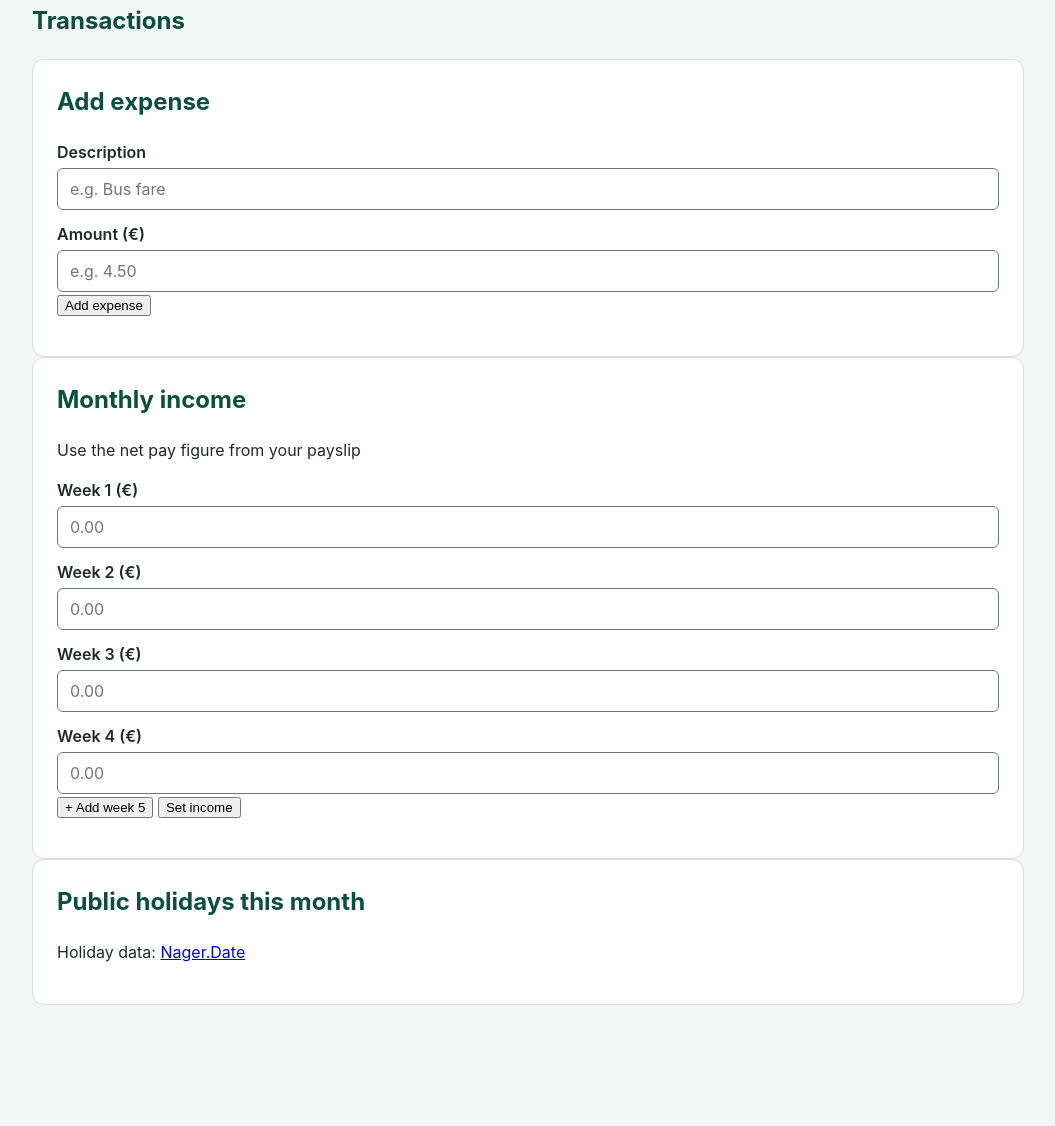
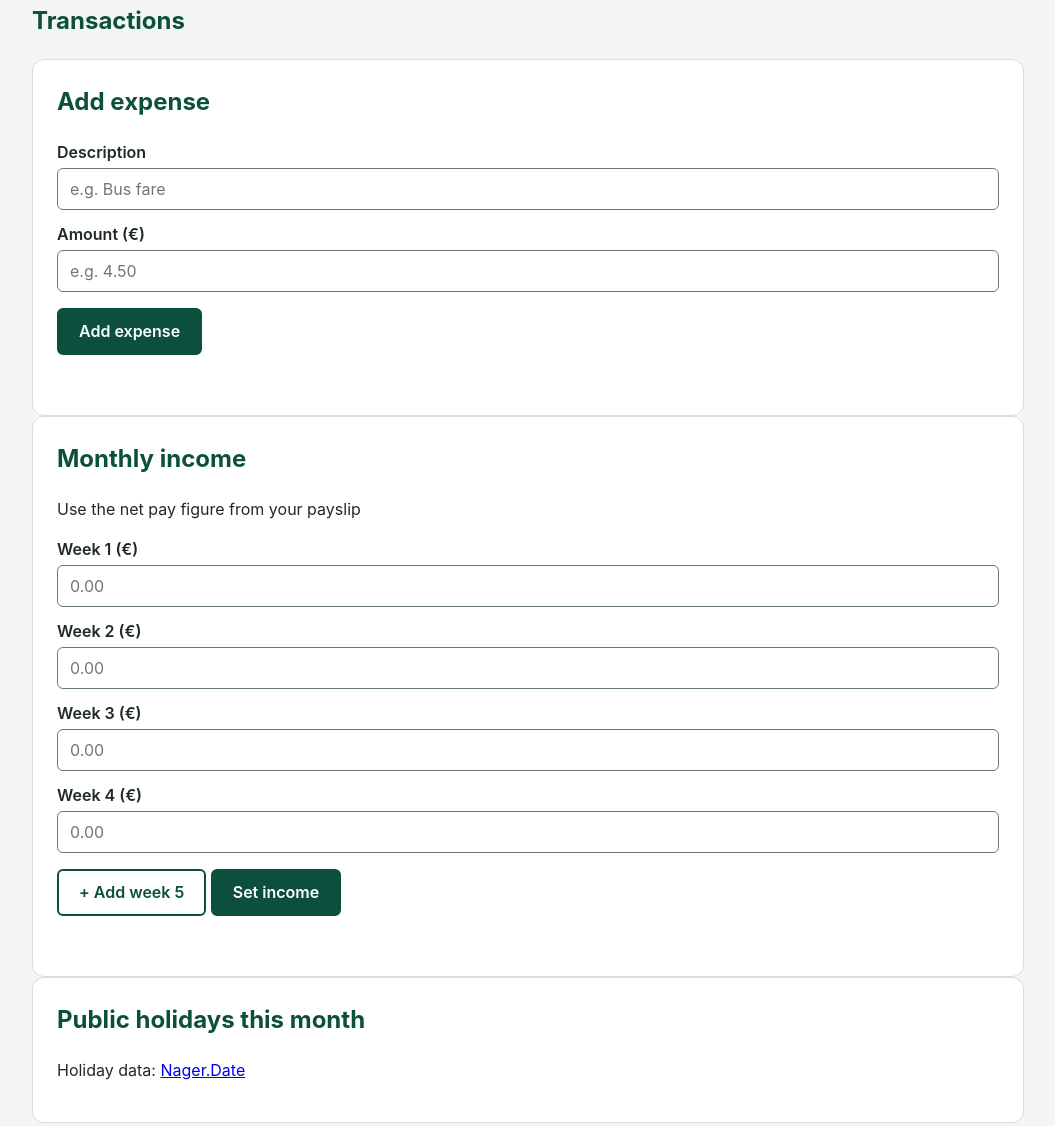
Before and after one commit to iisphilipsii/module3-assessment-javascript, a plain HTML site: page index.html in a window 1280 px wide. Shown: the part 365-1491 px from the top of the page, without its empty margins (112-1167 px from the left). Before the commit the page ends 1386 px from the top, so only its background shows below. Drawn offline with Linux system fonts and the light colour scheme.

Commit message:
styled buttons and feedback messages

```diff
--- a/index.html
+++ b/index.html
@@ -80,7 +80,7 @@
               <input type="number" id="week-4" class="week-pay" placeholder="0.00" min="0" step="0.01">
             </div>
           </div>
-          <button type="button" id="add-week-5">+ Add week 5</button>
+          <button type="button" id="add-week-5" class="secondary-button">+ Add week 5</button>
           <button type="submit">Set income</button>
           <p id="income-message" class="message" aria-live="polite"></p>
         </form>
--- a/style.css
+++ b/style.css
@@ -134,10 +134,54 @@ input {
   border-radius: 0.375rem;
 }
 
-/* A thick green ring shows which box you're typing in */
-input:focus-visible {
+/* Buttons: dark green with white text, so the main action on each form stands out */
+button {
+  margin-top: 1rem;
+  padding: 0.6rem 1.25rem;
+  font: inherit;
+  font-weight: 600;
+  color: #ffffff;
+  background-color: #0b4f3c;
+  border: 2px solid #0b4f3c;
+  border-radius: 0.375rem;
+  cursor: pointer;
+}
+
+/* A darker green on hover shows the button will react to a click */
+button:hover {
+  background-color: #07382a;
+}
+
+/* "+ Add week 5" is a lesser action, so it gets an outline style instead of a solid one */
+.secondary-button {
+  color: #0b4f3c;
+  background-color: #ffffff;
+}
+
+.secondary-button:hover {
+  background-color: #e6efeb;
+}
+
+/* A thick green ring shows keyboard users which box or button they're on */
+input:focus-visible,
+button:focus-visible {
   outline: 3px solid #0b4f3c;
   outline-offset: 2px;
+}
+
+/* Feedback from showMessage: the colour backs up the words, it doesn't replace them */
+.message {
+  min-height: 1.5rem;
+  margin: 0.75rem 0 0;
+  font-weight: 600;
+}
+
+.success {
+  color: #0b4f3c;
+}
+
+.error {
+  color: #b3261e;
 }
 
 /* Tablets and wider: the Income and Expenses boxes side by side, sharing the width equally */
```
